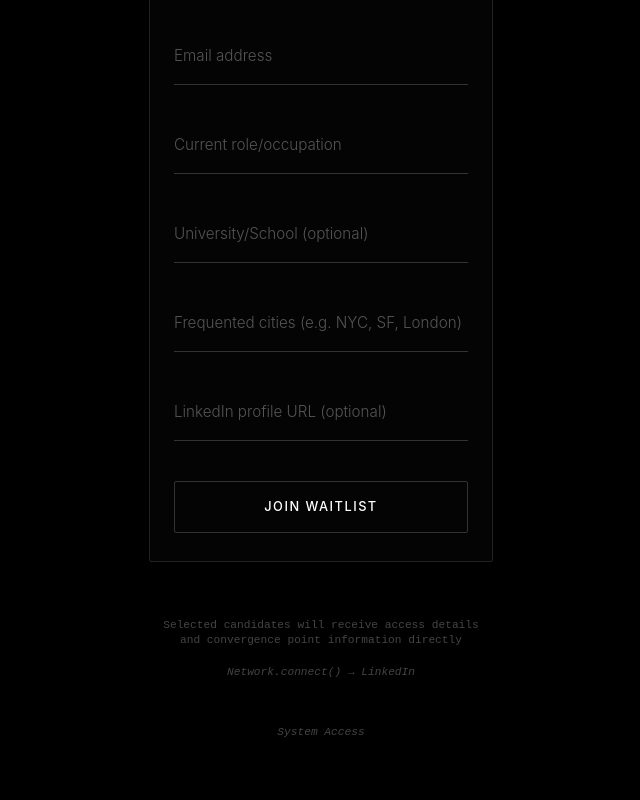
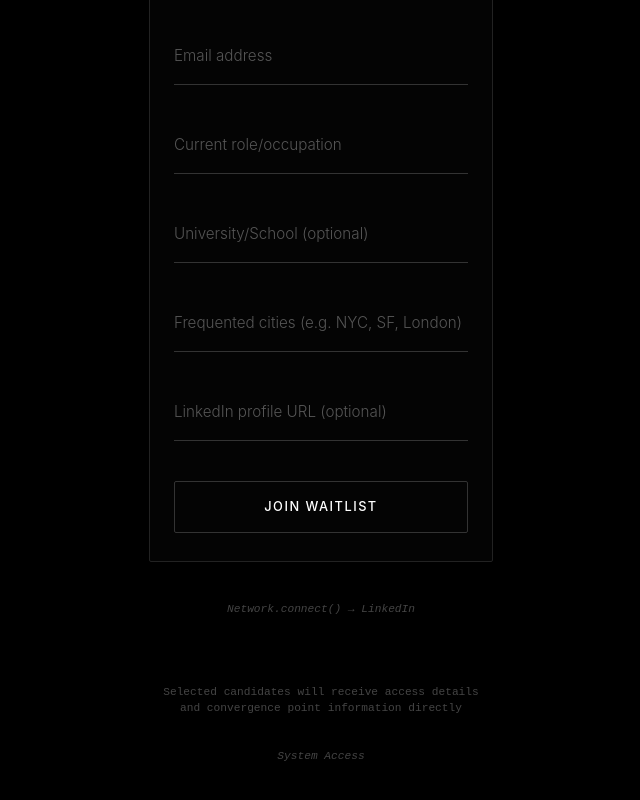
Before and after one commit to CalebBennett-Harper/locus, a Next.js app: page / in a window 1280 px wide. Shown: the part 1219-2019 px from the top of the page, without its empty margins (319-959 px from the left). Built offline with nearby package versions, Linux system fonts and the light colour scheme; no server answers.

Commit message:
reorder footer elements

```diff
--- a/components/LandingPage.jsx
+++ b/components/LandingPage.jsx
@@ -249,12 +249,7 @@ export default function LandingPage() {
           </form>
         </div>
 
-        <div className="footer-note">
-          Selected candidates will receive access details<br />
-          and convergence point information directly
-        </div>
-
-        <div className="admin-footer-link" style={{ marginBottom: '8px' }}>
+        <div className="admin-footer-link" style={{ marginBottom: '16px' }}>
           <a
             href="https://www.linkedin.com/company/locus-fyi/about/"
             target="_blank"
@@ -264,6 +259,11 @@ export default function LandingPage() {
           </a>
         </div>
 
+        <div className="footer-note" style={{ marginBottom: '16px' }}>
+          Selected candidates will receive access details<br />
+          and convergence point information directly
+        </div>
+
         <div className="admin-footer-link">
           <a href="/admin/login">System Access</a>
         </div>
```
